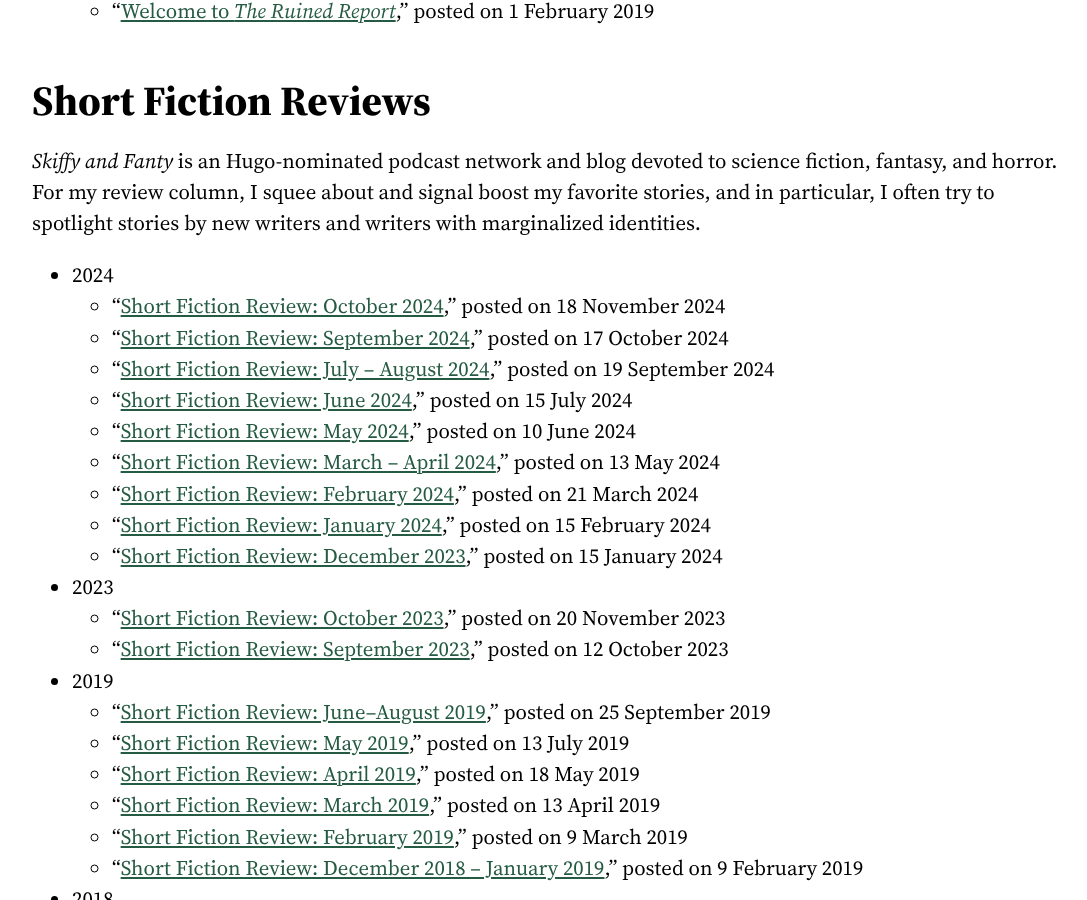
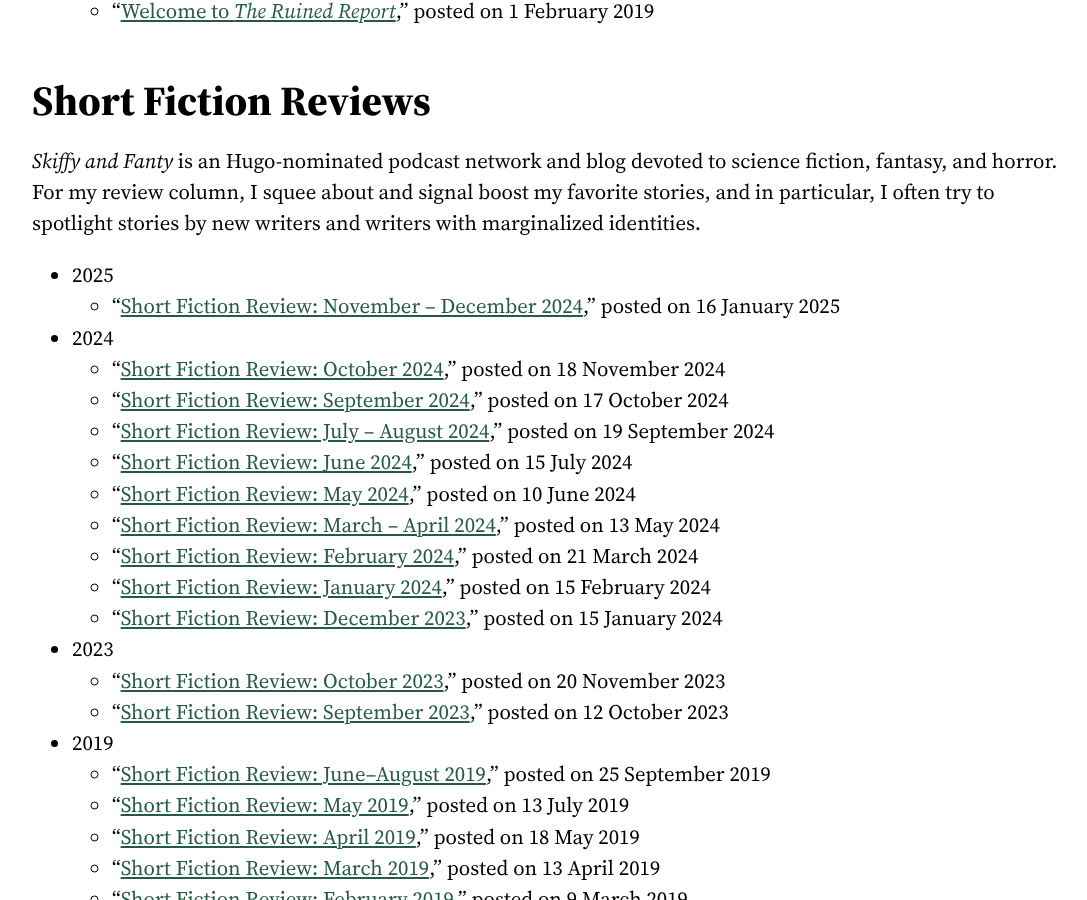
Before and after one commit to cncoulter/camcoulter.com, a Jekyll site: the page built from Publications.html, in a window 1280 px wide and 900 px high, scrolled down 1892 px. Shown: the whole window, without its empty margins (88-1175 px from the left). Built offline with Jekyll 4.4.1, drawn with Linux system fonts in a browser that asks for light colours; some web fonts are replaced.

Commit message:
Update publications

```diff
--- a/Publications.html
+++ b/Publications.html
@@ -1,5 +1,5 @@
 ---
-SPDX-FileCopyrightText: 2024 Cam Coulter <git@camcoulter.com>
+SPDX-FileCopyrightText: 2025 Cam Coulter <git@camcoulter.com>
 SPDX-License-Identifier: CC-BY-NC-ND-4.0
 layout: default
 title: "Publications & More"
@@ -92,6 +92,10 @@
 <p><cite>Skiffy and Fanty</cite> is an Hugo-nominated podcast network and blog devoted to science fiction, fantasy, and horror. For my review column, I squee about and signal boost my favorite stories, and in particular, I often try to spotlight stories by new writers and writers with marginalized identities.</p>
 
 <ul>
+	<li>2025
+		<ul>
+			<li>“<a href="https://skiffyandfanty.com/blog/short-fiction-review-november-december-2024/" class="font-weight-bold">Short Fiction Review: November – December 2024</a>,” posted on 16 January 2025</li>
+		</ul>
 	<li>2024
 		<ul>
 			<li>“<a href="https://skiffyandfanty.com/blog/short-fiction-review-october-2024/" class="font-weight-bold">Short Fiction Review: October 2024</a>,” posted on 18 November 2024</li>
```
